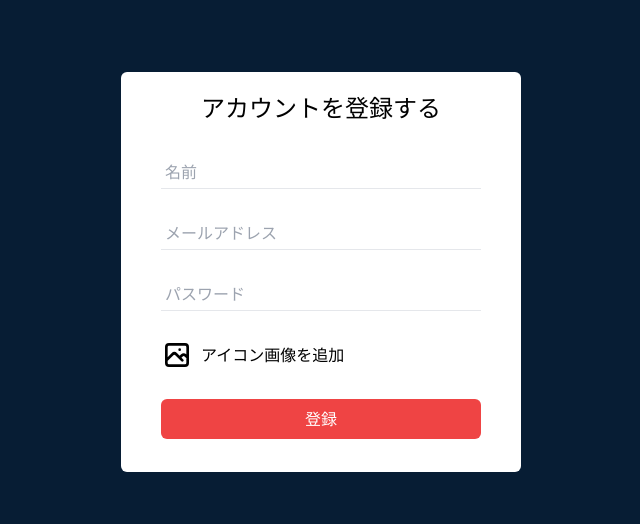
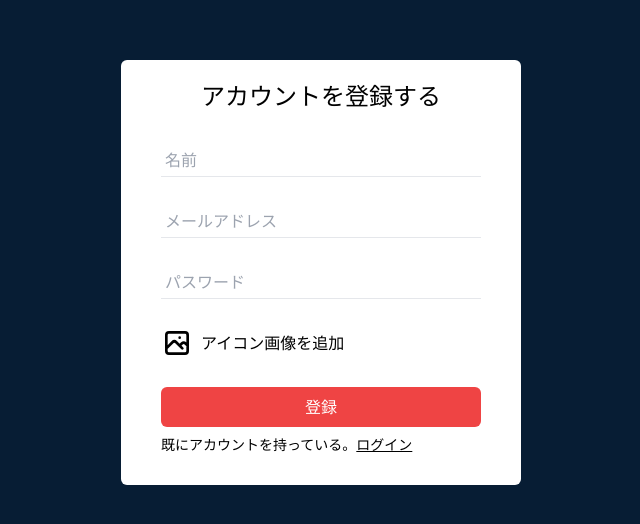
Before and after one commit to mtvzee/chat-app-react-ts, a React (Vite) app: page /register in a window 1280 px wide. Shown: the part 128-652 px from the top of the page, without its empty margins (319-959 px from the left). Built offline with nearby package versions, Linux system fonts and the light colour scheme.

Commit message:
ページ遷移機能の実装

```diff
--- a/src/pages/Login.tsx
+++ b/src/pages/Login.tsx
@@ -52,7 +52,7 @@ const Login = () => {
             ログイン
           </button>
         </form>
-        <p className="text-center mt-1">
+        <p className=" mt-2 text-sm">
           アカウントを持っていない？
           <Link to="/register" className="underline">
             作成
--- a/src/pages/Register.tsx
+++ b/src/pages/Register.tsx
@@ -1,5 +1,6 @@
 import { SubmitHandler, useForm } from 'react-hook-form';
 import { HiOutlinePhotograph } from 'react-icons/hi';
+import { Link } from 'react-router-dom';
 
 type FormData = {
   displayName: string;
@@ -19,7 +20,7 @@ const Register = () => {
 
   return (
     <div className="bg-primary h-screen flex items-center justify-center">
-      <div className="bg-white  rounded-md py-5 px-10 w-[400px] h-[400px] justify-center">
+      <div className="bg-white  rounded-md py-5 px-10 w-[400px] h-[425px] justify-center">
         <h1 className="text-2xl text-center">アカウントを登録する</h1>
         <form className="mt-8 space-y-7" onSubmit={handleSubmit(onSubmit)}>
           <div className="relative">
@@ -92,6 +93,12 @@ const Register = () => {
             登録
           </button>
         </form>
+        <p className="mt-2 text-sm">
+          既にアカウントを持っている。
+          <Link to="/login" className="underline">
+            ログイン
+          </Link>
+        </p>
       </div>
     </div>
   );
```
